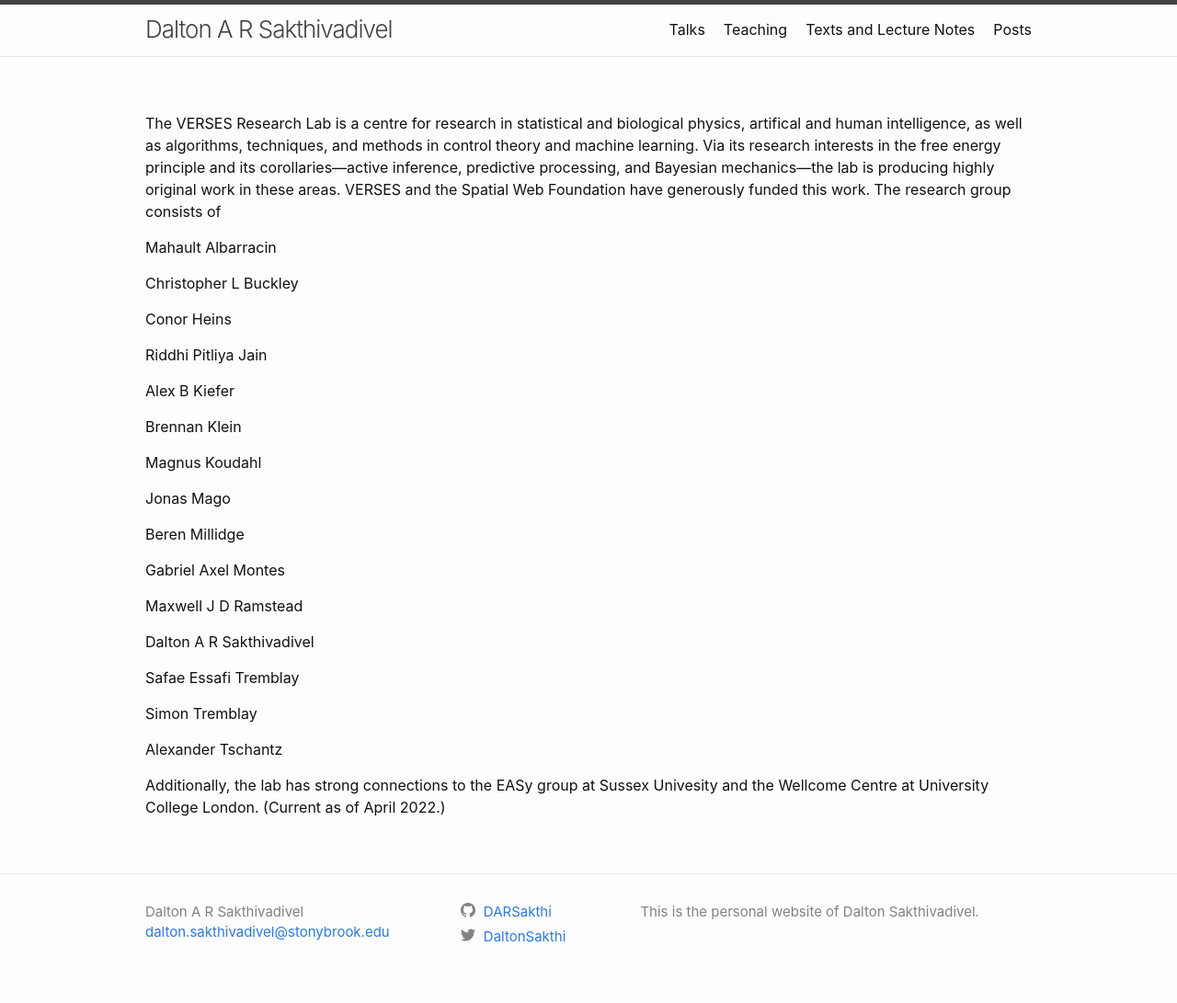
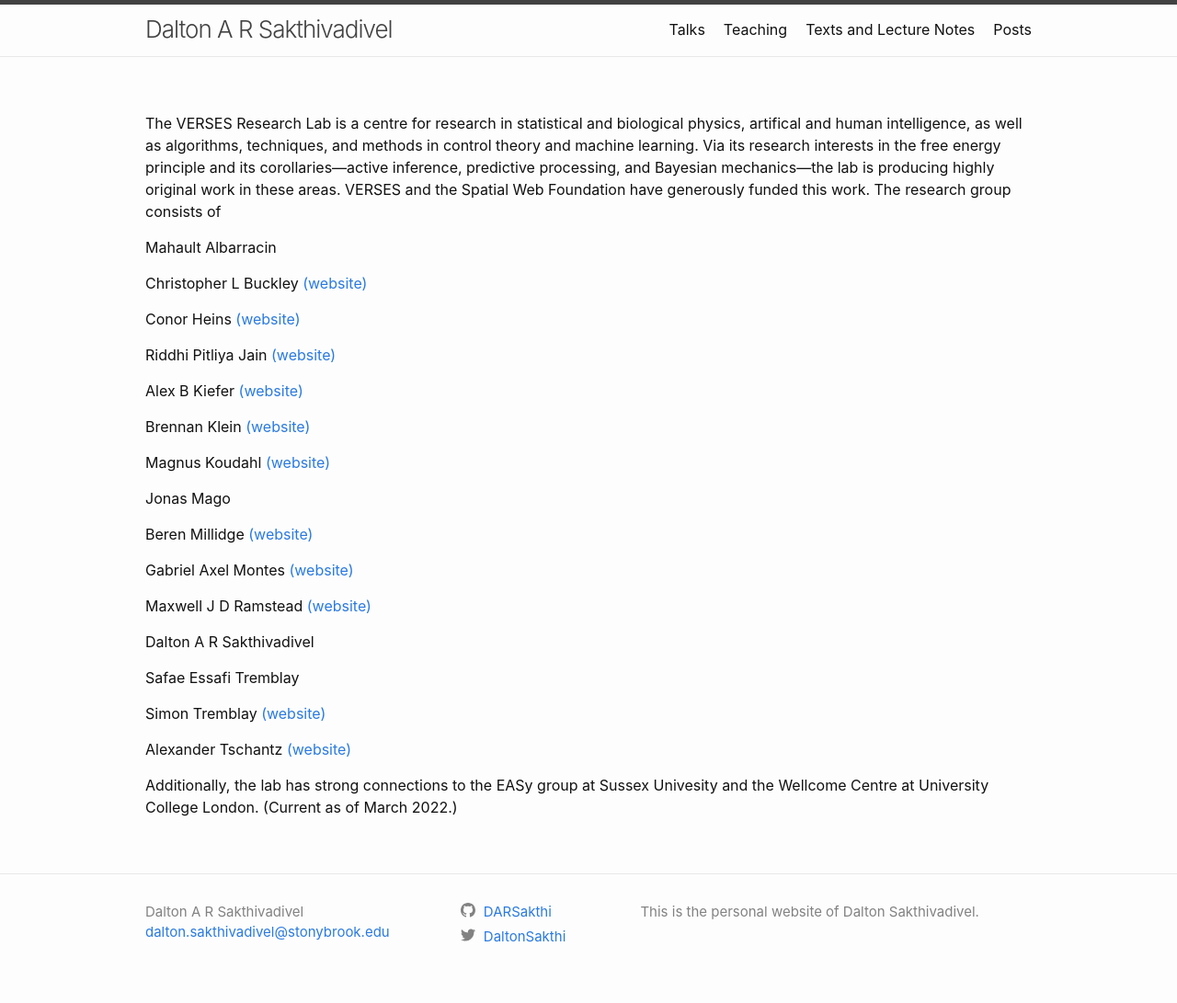
Before and after one commit to DARSakthi/DARSakthi.github.io, a Jekyll site: the page built from verses-lab.markdown, in a window 1280 px wide. Shown: the whole page at 92% size. Built offline with Jekyll 4.4.1, drawn with Linux system fonts in a browser that asks for light colours.

Commit message:
Websites added

```diff
--- a/verses-lab.markdown
+++ b/verses-lab.markdown
@@ -7,32 +7,32 @@ The VERSES Research Lab is a centre for research in statistical and biological p
 
 Mahault Albarracin
 
-Christopher L Buckley
+Christopher L Buckley [(website)](https://christopherlbuckley.com)
 
-Conor Heins
+Conor Heins [(website)](https://www.ab.mpg.de/people/101190)
 
-Riddhi Pitliya Jain
+Riddhi Pitliya Jain [(website)](https://www.psy.ox.ac.uk/people/jain-riddhi)
 
-Alex B Kiefer
+Alex B Kiefer [(website)](http://alexbkiefer.net)
 
-Brennan Klein
+Brennan Klein [(website)](https://www.jkbrennan.com)
 
-Magnus Koudahl
+Magnus Koudahl [(website)](https://biaslab.github.io/member/magnus/)
 
 Jonas Mago
 
-Beren Millidge
+Beren Millidge [(website)](https://beren.io)
 
-Gabriel Axel Montes
+Gabriel Axel Montes [(website)](http://gabrielaxel.com/academic)
 
-Maxwell J D Ramstead
+Maxwell J D Ramstead [(website)](https://twitter.com/mjdramstead)
 
 Dalton A R Sakthivadivel
 
 Safae Essafi Tremblay
 
-Simon Tremblay
+Simon Tremblay [(website)](https://www.researchgate.net/profile/Simon-Tremblay-2)
 
-Alexander Tschantz
+Alexander Tschantz [(website)](https://alec-tschantz.github.io)
 
-Additionally, the lab has strong connections to the EASy group at Sussex Univesity and the Wellcome Centre at University College London. (Current as of April 2022.)
+Additionally, the lab has strong connections to the EASy group at Sussex Univesity and the Wellcome Centre at University College London. (Current as of March 2022.)
```
